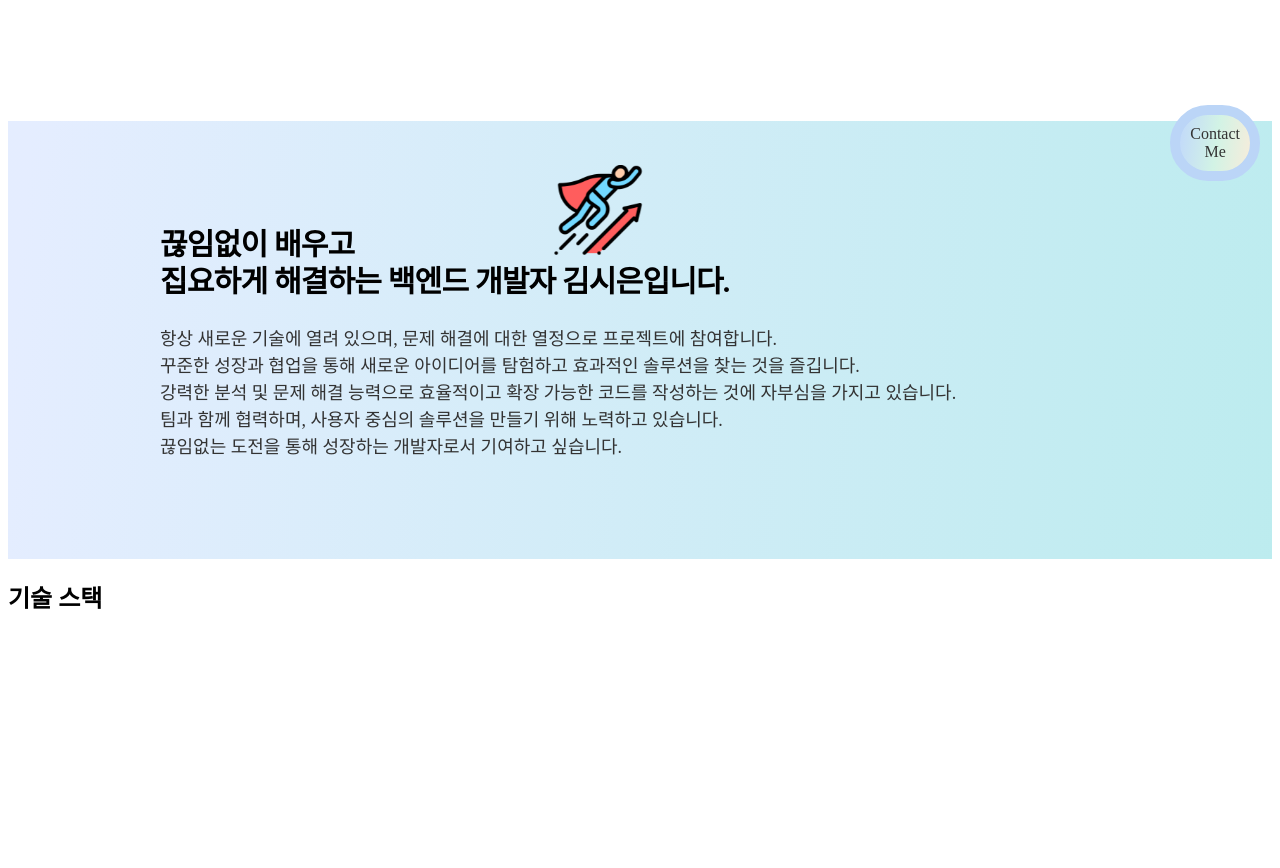
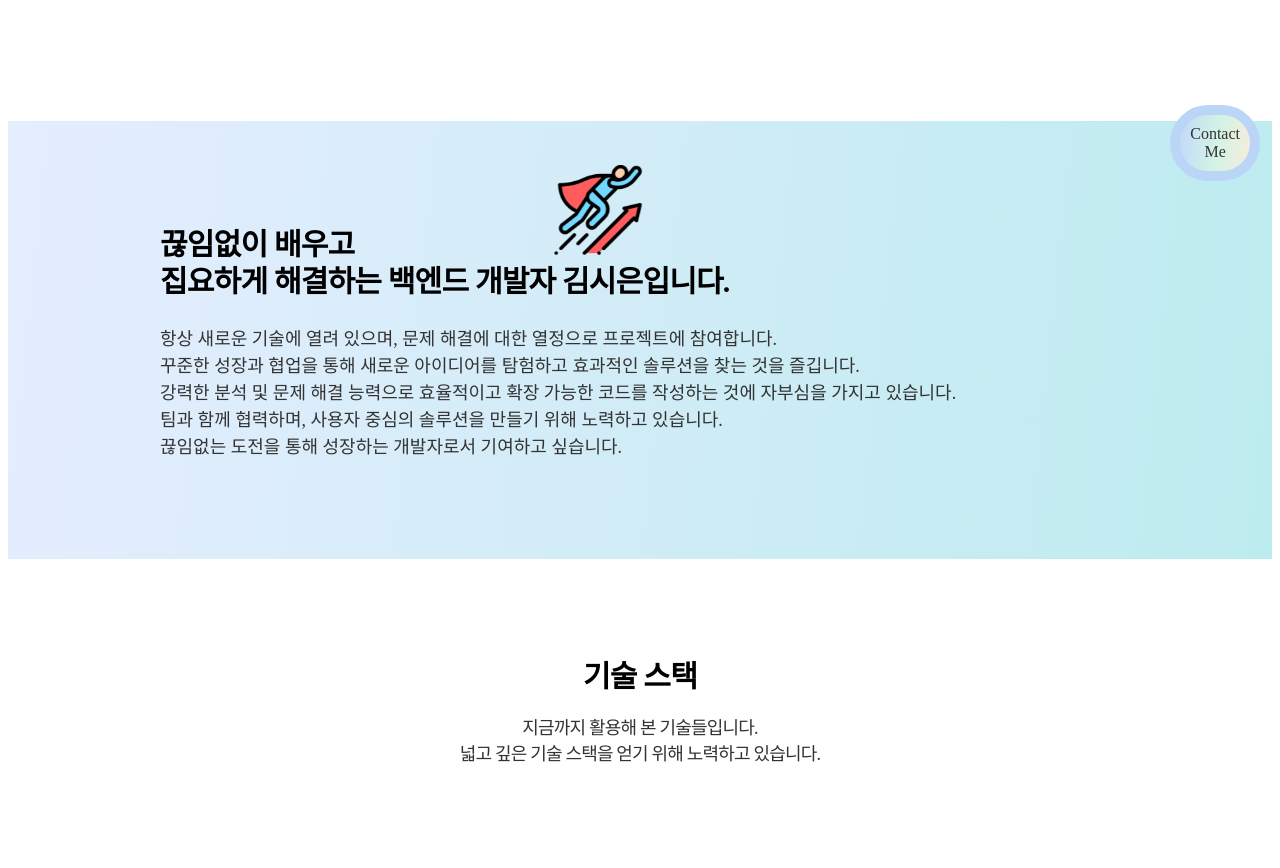
Before and after one commit to lvolzdev/html-prac, a plain HTML site: page day2/index.html in a window 1280 px wide. Shown: the part 599-1467 px from the top of the page. Before the commit the page ends 1253 px from the top, so only its background shows below. Drawn offline with Linux system fonts and the light colour scheme.

Commit message:
feat: skills 틀 잡기

```diff
--- a/day2/about.css
+++ b/day2/about.css
@@ -26,7 +26,7 @@
     color: #333;
     font-size: 18px;
     font-style: normal;
-    font-weight: 500;
+    font-weight: 400;
     line-height: 150%; /* 30px */
     white-space: pre-line;
   }
--- a/day2/header.css
+++ b/day2/header.css
@@ -120,3 +120,16 @@ header h1 em {
 
     width: 350px; /* 음 .. */
 }
+
+/* -- 애니메이션 -- */
+.typing {
+    animation: blink 1s infinite;
+}
+
+@keyframes blink {
+    from {
+        opacity: 1;
+    }to {
+        opacity: 0;
+    }
+}
--- a/day2/index.html
+++ b/day2/index.html
@@ -62,8 +62,17 @@
     <section class="skillsContainer">
         <div class="skills">
             <h2>기술 스택</h2>
+            <p>지금까지 활용해 본 기술들입니다.<br />
+                넓고 깊은 기술 스택을 얻기 위해 노력하고 있습니다.</p>
         </div>
 
+        <div class="skillsImg1">
+            <!-- TO DO -->
+        </div>
+
+        <div class="skillsImg2">
+            <!-- TO DO -->
+        </div>
     </section>
 
     <!-- footer -->
--- a/day2/skills.css
+++ b/day2/skills.css
@@ -0,0 +1,32 @@
+.skillsContainer {
+    display: flex;
+    flex-direction: column;
+    align-items: center;
+    background: white;
+    gap: 80px;
+
+    text-align: center;
+    font-family: "Pretendard";
+    letter-spacing: -0.8px;
+  }
+
+  .skills {
+    margin: 0 auto;
+    padding: 80px 40px;
+  }
+
+  .skills h2 {
+    color: #000;
+    font-size: 30px;
+    font-style: normal;
+    font-weight: 700;
+    line-height: 26px; /* 65% */
+  }
+
+  .skills p {
+    color: #333;
+    font-size: 18px;
+    font-style: normal;
+    font-weight: 400;
+    line-height: 26px; /* 130% */
+  }
```
